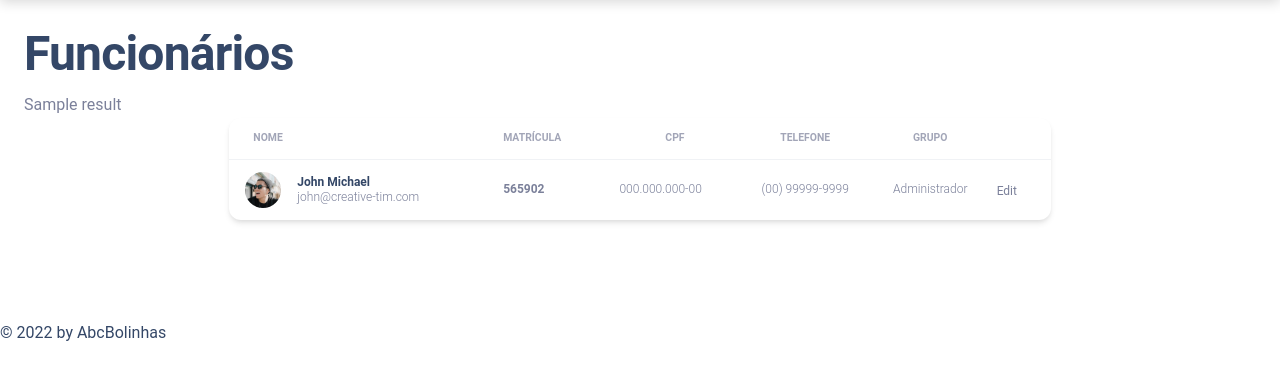
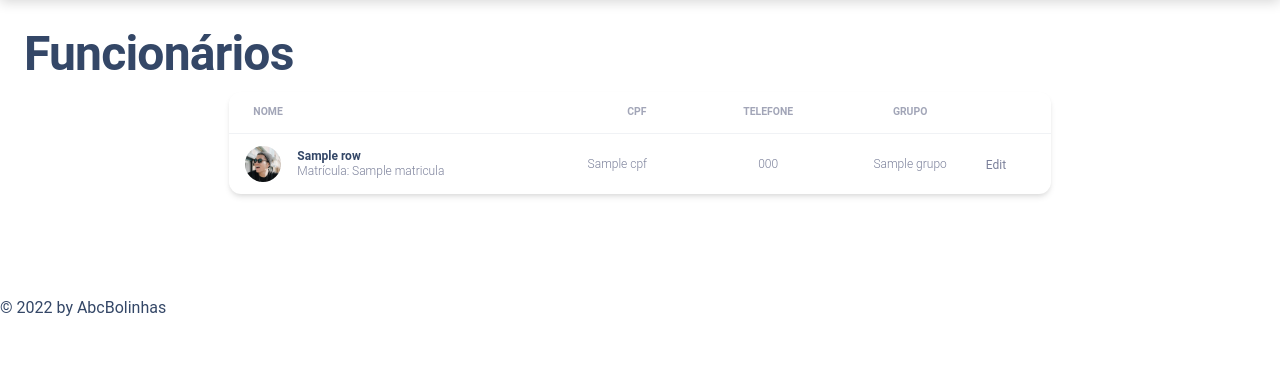
Before and after one commit to WilliGerber/pastelaria-frontend, a Flask app: template src/mod_funcionario/templates/listaFuncionario.html in a window 1280 px wide. Shown: the part 70-450 px from the top of the page. Run offline with Flask 3, Linux system fonts and the light colour scheme; the template is opened without the code that fills it: most values are stand-ins (such as "Sample title", 1, 10 or a date in 2020); some libraries are stand-ins or nearby versions.

Commit message:
listing funcionarios infos

```diff
--- a/src/mod_funcionario/templates/listaFuncionario.html
+++ b/src/mod_funcionario/templates/listaFuncionario.html
@@ -4,7 +4,6 @@
 
 {% block content %}
     <h1>Funcionários</h1>
-    {{result}}
     <div class="d-flex justify-content-center">
         <div class="card col-md-8">
             <div class="table-responsive">
@@ -12,7 +11,6 @@
                     <thead>
                     <tr>
                         <th class="text-uppercase text-secondary text-xxs font-weight-bolder opacity-7">Nome</th>
-                        <th class="text-uppercase text-secondary text-xxs font-weight-bolder opacity-7 ps-2">Matrícula</th>
                         <th class="text-center text-uppercase text-secondary text-xxs font-weight-bolder opacity-7">CPF</th>
                         <th class="text-center text-uppercase text-secondary text-xxs font-weight-bolder opacity-7">Telefone</th>
                         <th class="text-center text-uppercase text-secondary text-xxs font-weight-bolder opacity-7">Grupo</th>
@@ -20,6 +18,8 @@
                     </tr>
                     </thead>
                     <tbody>
+                        {% if result %}
+                        {% for row in result %}
                             <tr>
                                 <td>
                                     <div class="d-flex px-2 py-1">
@@ -27,22 +27,19 @@
                                         <img src="https://demos.creative-tim.com/test/material-dashboard-pro/assets/img/team-2.jpg" class="avatar avatar-sm me-3">
                                         </div>
                                         <div class="d-flex flex-column justify-content-center">
-                                <h6 class="mb-0 text-xs">John Michael</h6>
-                                <p class="text-xs text-secondary mb-0">john@creative-tim.com</p>
+                                        <h6 class="mb-0 text-xs">{{ row['nome'] }}</h6>
+                                        <p class="text-xs text-secondary mb-0">Matrícula: {{ row['matricula'] }}</p>
                                         </div>
                                     </div>
                                 </td>
                                 <td>
-                            <p class="text-xs font-weight-bold mb-0">565902</p>
-                        </td>
-                        <td>
-                            <p class="text-xs text-secondary mb-0">000.000.000-00</p>
+                                    <p class="text-xs text-secondary mb-0">{{ row['cpf'] }}</p>
                                 </td>
                                 <td class="align-middle text-center text-sm">
-                            <p class="text-xs text-secondary mb-0">(00) 99999-9999</p>
+                                    <p class="text-xs text-secondary mb-0">{{ row['telefone' ]}}</p>
                                 </td>
                                 <td class="align-middle text-center">
-                            <p class="text-xs text-secondary mb-0">Administrador</p>
+                                    <p class="text-xs text-secondary mb-0">{{ row['grupo'] }}</p>
                                 </td>
                                 <td class="align-middle">
                                 <a  href="{{ url_for('funcionario.formFuncionario') }}" class="text-secondary font-weight-normal text-xs" data-toggle="tooltip" data-original-title="Edit user">
@@ -50,6 +47,9 @@
                                 </a>
                                 </td>
                             </tr>
+                            {% endfor %}
+                            {% endif %}
+                    </tbody>
                 </table>
             </div>
         </div>
```
Also changed, not shown: src/mod_funcionario/funcionario.py (+8 -5 lines). Lines whose indentation alone changed are shown as unchanged.
